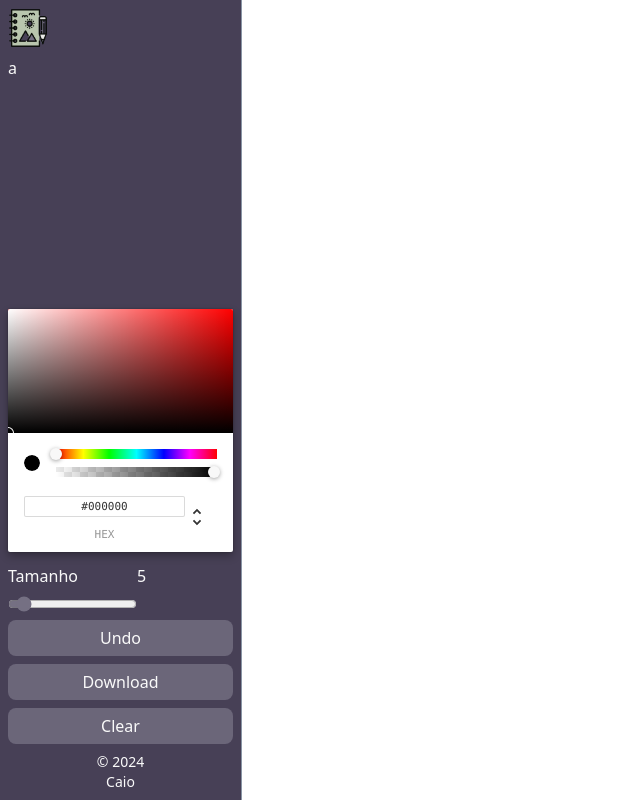
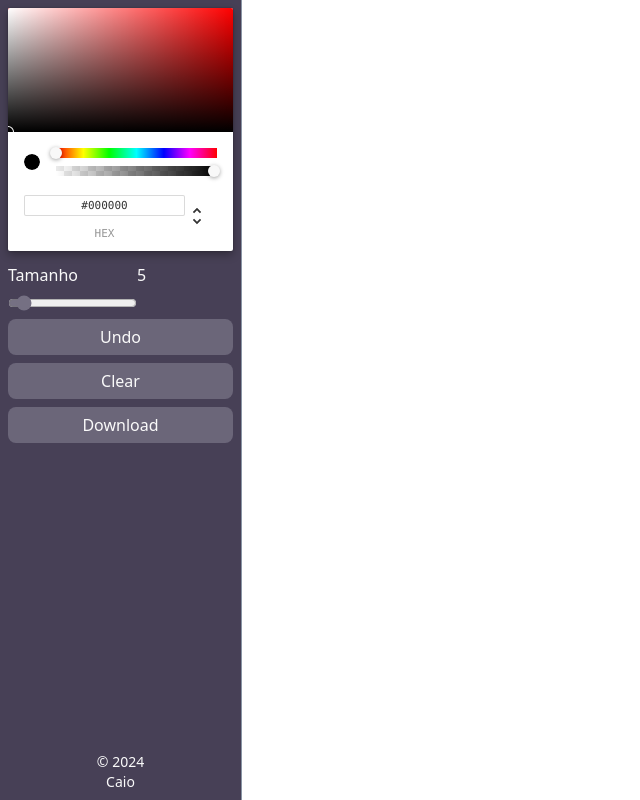
Before and after one commit to CaioMMendes/drawing-app, a React (Vite) app: page / in a window 1280 px wide. Shown: the whole page, without its empty margins (0-640 px from the left). Built offline with nearby package versions, Linux system fonts and the light colour scheme.

Commit message:
:wrench: chore: removing unecessary code

```diff
--- a/src/components/sidebar.tsx
+++ b/src/components/sidebar.tsx
@@ -32,8 +32,8 @@ const SideBar = ({
   };
   return (
     <div className="flex md:flex-col md:h-full gap-2 bg-primary-1 p-2">
-      <img src="/icon.png" alt="Icon image" width={40} height={40} />
-      <div className="flex-1">a</div>
+      <div className="flex flex-col gap-2 flex-1">
+        {/* <img src="/icon.png" alt="Icon image" width={40} height={40} /> */}
         <div className="flex flex-col gap-3">
           <ChromePicker
             color={color}
@@ -61,14 +61,15 @@ const SideBar = ({
         <Button variant="button" onClick={undoLast}>
           Undo
         </Button>
+        <Button onClick={clear} variant="button">
+          Clear
+        </Button>
         <a ref={downloadRef}>
           <Button variant="button" onClick={handleDownload}>
             Download
           </Button>
         </a>
-      <Button onClick={clear} variant="button">
-        Clear
-      </Button>
+      </div>
       <div className="flex-col justify-center items-center hidden text-sm md:flex">
         <p>&copy; {year}</p>
         <p>Caio</p>
```
Lines whose indentation alone changed are shown as unchanged.
